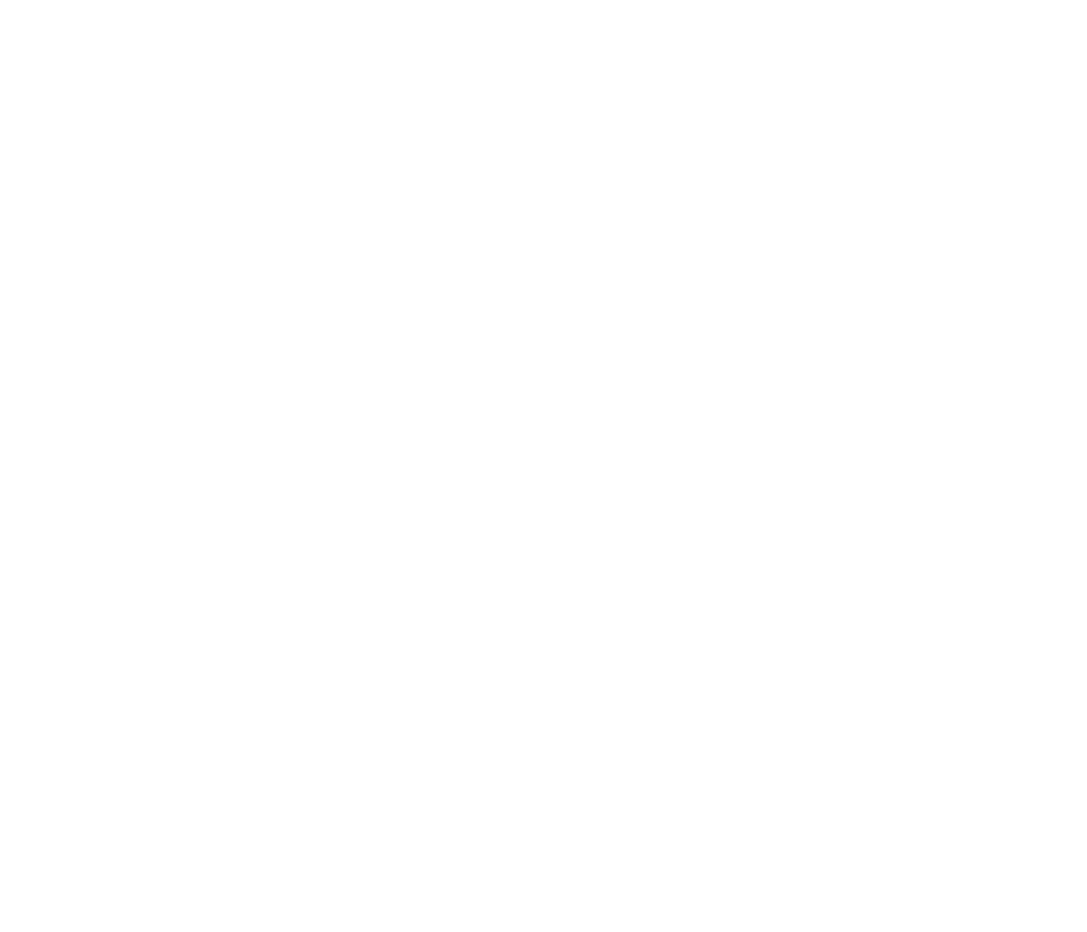
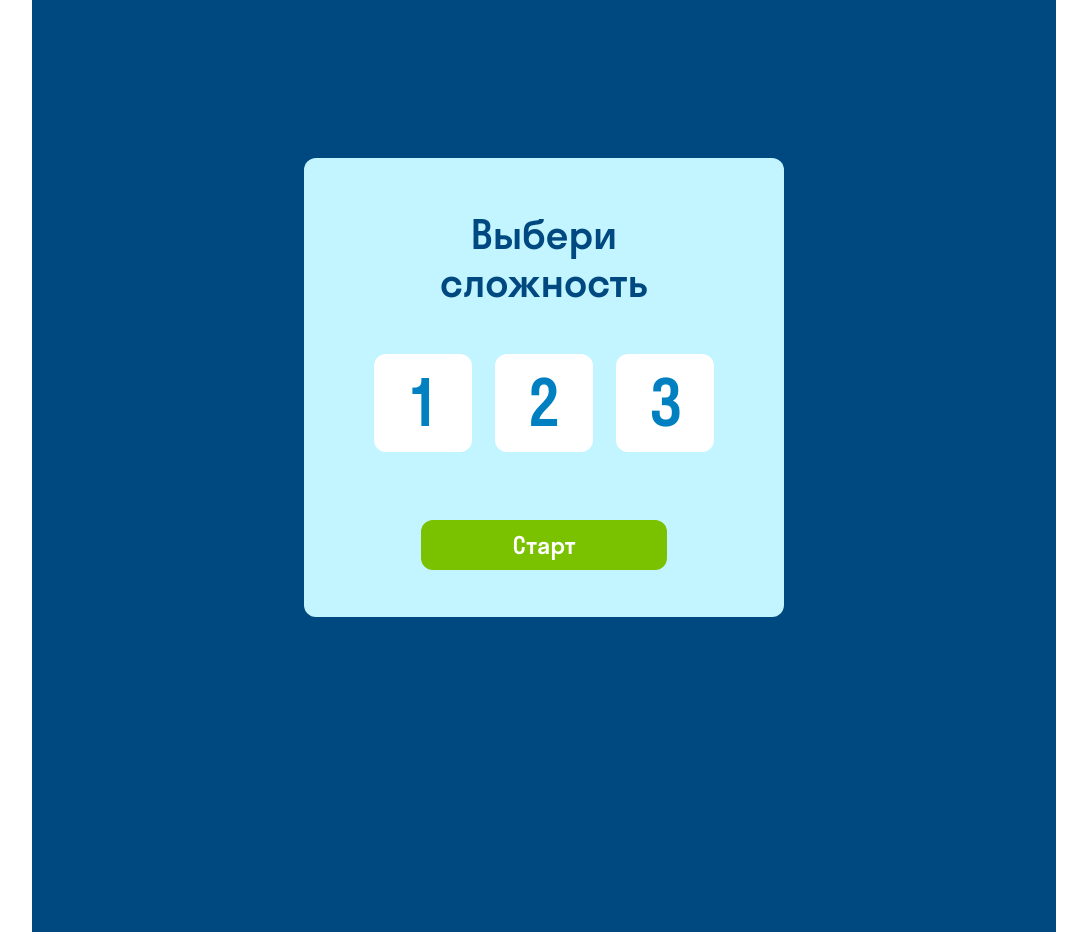
Before and after one commit to DmitriyBurak/project_3_card-game, a plain HTML site: page index.html in a window 1280 px wide. Shown: the whole page, without its empty margins (96-1183 px from the left). Before the commit the page ends 800 px from the top, so only its background shows below. Drawn offline with Linux system fonts and the light colour scheme.

Commit message:
first page - level selection

```diff
--- a/css/style.scss
+++ b/css/style.scss
@@ -3,5 +3,101 @@
   padding: 0;
 }
 
-a {
+@font-face {
+  font-family: "StratosSkyeng";
+  src: url(/fonts/statosskyeng-v1.001/Desktop/stratosskyeng-medium.otf);
 }
+
+body {
+  font-family: "StratosSkyeng", sans-serif;
+}
+
+.area {
+  margin: auto;
+  padding-top: 158px;
+  width: 1024px;
+  height: 774px;
+  background: #004980;
+
+  &-level {
+    margin: auto;
+    width: 480px;
+    height: 459px;
+    background: #c2f5ff;
+    border-radius: 12px;
+
+    &-text {
+      padding-top: 52px;
+      padding-bottom: 48px;
+      font-style: normal;
+      font-weight: 400;
+      font-size: 40px;
+      line-height: 48px;
+      text-align: center;
+      color: #004980;
+    }
+    &-levels {
+      text-align: center;
+      width: 340px;
+      margin: auto;
+      display: flex;
+      justify-content: space-between;
+    }
+    &-button {
+      padding-top: 68px;
+      text-align: center;
+    }
+  }
+}
+
+.buttonLevel {
+  flex-direction: be;
+  gap: 24px;
+  width: 98px;
+  height: 98px;
+  left: 341px;
+  top: 354px;
+  background: #ffffff;
+  border-radius: 12px;
+  border: white;
+  font-family: "StratosSkyeng";
+  font-style: normal;
+  font-weight: 400;
+  font-size: 64px;
+  line-height: 72px;
+  color: #0080c1;
+  transition: all 0.4s;
+  cursor: pointer;
+}
+
+.buttonLevel:hover {
+  color: #ffffff;
+  background-color: #0080c1;
+  transform: scale(1.2);
+}
+
+.buttonStart {
+  width: 246px;
+  height: 50px;
+  left: 389px;
+  top: 519px;
+  background: #7ac100;
+  border-radius: 12px;
+  border: white;
+  font-family: "StratosSkyeng";
+  font-style: normal;
+  font-weight: 400;
+  font-size: 24px;
+  line-height: 32px;
+  align-items: center;
+  text-align: center;
+  color: #ffffff;
+  transition: all 0.4s;
+  cursor: pointer;
+}
+
+.buttonStart:hover {
+  color: #ffffff;
+  background-color: green;
+  transform: scale(1.1);
+}
--- a/index.html
+++ b/index.html
@@ -13,5 +13,22 @@
     /> -->
     <link rel="stylesheet" href="./css/style.css" />
   </head>
-  <body></body>
+  <body>
+    <div class="area">
+      <div class="area-level">
+        <p class="area-level-text">
+          Выбери <br />
+          сложность
+        </p>
+        <div class="area-level-levels">
+          <button class="buttonLevel">1</button>
+          <button class="buttonLevel">2</button>
+          <button class="buttonLevel">3</button>
+        </div>
+        <div class="area-level-button">
+          <button class="buttonStart">Старт</button>
+        </div>
+      </div>
+    </div>
+  </body>
 </html>
```
Also changed, not shown: css/style.css, fonts/statosskyeng-v1.001/Desktop/stratosskyeng-medium.otf (added), 1 other file.
